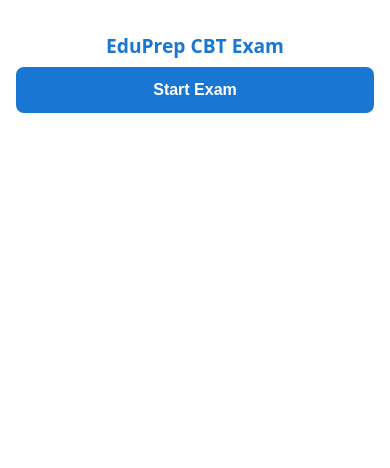
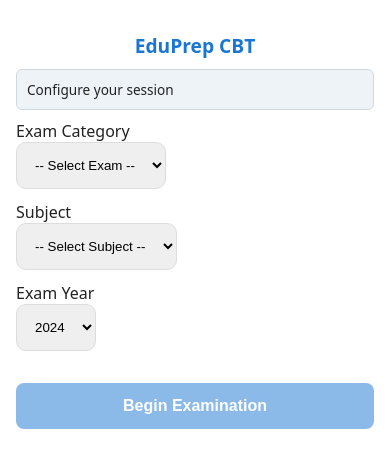
Before and after one commit to majibrin/eduprepng-cbt, a React app in the folder frontend/: page / in a window 390 px wide. Shown: the top 468 px of the page. Built offline with nearby package versions, Linux system fonts and the light colour scheme; the HTML template or start-up script is replaced by a standard one.

Commit message:
feat: implement exam selection flow and finalize mobile-first UI

```diff
--- a/frontend/src/App.jsx
+++ b/frontend/src/App.jsx
@@ -1,4 +1,4 @@
-import { useState } from "react";
+import { useState, useEffect } from "react";
 import "./App.css";
 
 import QuestionCard from "./components/QuestionCard";
@@ -17,64 +17,92 @@ function App() {
   const [submitted, setSubmitted] = useState(false);
   const [result, setResult] = useState(null);
   const [status, setStatus] = useState("");
+  const [loading, setLoading] = useState(false);
+
+  /* SELECTION STATE */
+  const [selection, setSelection] = useState({
+    examType: "",
+    subject: "",
+    year: "2024",
+  });
 
   /* TIMER */
   const timeLeft = useExamTimer(expiresAt, () => {
-    if (!submitted) submitExam();
+    if (!submitted && attemptId) submitExam();
   });
 
   const formatTime = (s) =>
     `${Math.floor(s / 60)}:${(s % 60).toString().padStart(2, "0")}`;
 
-  /* ================= API ================= */
+  /* ================= API LOGIC ================= */
 
-  const startExam = async () => {
-    const res = await examApi.startExam(1);
-    setAttemptId(res.data.attempt_id);
-    setExpiresAt(res.data.expires_at);
-    setStatus("Exam started");
-  };
+  const startExamFlow = async () => {
+    setLoading(true);
+    setStatus("Initializing Exam...");
+    try {
+      // 1. Create the Attempt on Backend
+      const startRes = await examApi.startExam({
+        exam_type: selection.examType,
+        subject: selection.subject,
+        year: selection.year
+      });
 
-  const loadQuestions = async () => {
-    const res = await examApi.loadQuestions(attemptId);
-    setQuestions(res.data);
+      const newAttemptId = startRes.data.attempt_id;
+      setAttemptId(newAttemptId);
+      setExpiresAt(startRes.data.expires_at);
+
+      // 2. Immediately Load Questions for that Attempt
+      const qRes = await examApi.loadQuestions(newAttemptId);
+      setQuestions(qRes.data);
       setCurrentIndex(0);
-    setStatus(`Loaded ${res.data.length} questions`);
+      setStatus("");
+    } catch (err) {
+      setStatus("Error: Could not start exam. Check backend connection.");
+      console.error(err);
+    } finally {
+      setLoading(false);
+    }
   };
 
   const selectAnswer = async (qid, option) => {
     if (submitted) return;
     setAnswers((prev) => ({ ...prev, [qid]: option }));
 
+    try {
       await examApi.submitAnswer({
         attempt: attemptId,
         question: qid,
         selected_option: option,
       });
+    } catch (err) {
+      console.error("Failed to sync answer with server");
+    }
   };
 
   const submitExam = async () => {
-    if (submitted) return;
+    if (submitted || !attemptId) return;
     setSubmitted(true);
+    setStatus("Submitting...");
 
+    try {
       const res = await examApi.submitExam(attemptId);
-
       const total = questions.length;
       const answered = Object.keys(answers).length;
       const correct = res.data.score;
-    const wrong = answered - correct;
-    const skipped = total - answered;
-    const percentage = Math.round((correct / total) * 100);
 
       setResult({
         score: correct,
         total,
         answered,
         correct,
-      wrong,
-      skipped,
-      percentage,
+        wrong: answered - correct,
+        skipped: total - answered,
+        percentage: Math.round((correct / total) * 100),
       });
+    } catch (err) {
+      setStatus("Error submitting exam.");
+      setSubmitted(false);
+    }
   };
 
   const restartExam = () => {
@@ -86,11 +114,11 @@ function App() {
     setSubmitted(false);
     setResult(null);
     setStatus("");
+    setSelection({ examType: "", subject: "", year: "2024" });
   };
 
-  const currentQuestion = questions[currentIndex];
+  /* ================= RENDER LOGIC ================= */
 
-  /* ================= RESULT PAGE ================= */
   if (result) {
     return (
       <div className="result-page">
@@ -99,36 +127,80 @@ function App() {
     );
   }
 
-  /* ================= EXAM PAGE ================= */
   return (
     <div className="app-container">
-      <h2 className="exam-title">EduPrep CBT Exam</h2>
+      <h2 className="exam-title">EduPrep CBT</h2>
 
+      {/* 1. SETUP SCREEN (When no attempt exists) */}
+      {!attemptId && (
+        <div className="setup-container">
+          <div className="status">Configure your session</div>
+
+          <div className="setup-form">
+            <label>Exam Category</label>
+            <select
+              className="option"
+              value={selection.examType}
+              onChange={(e) => setSelection({...selection, examType: e.target.value})}
+            >
+              <option value="">-- Select Exam --</option>
+              <option value="JAMB">JAMB (UTME)</option>
+              <option value="WAEC">WAEC (SSCE)</option>
+              <option value="POST-UTME">Post-UTME</option>
+            </select>
+
+            <label>Subject</label>
+            <select
+              className="option"
+              value={selection.subject}
+              onChange={(e) => setSelection({...selection, subject: e.target.value})}
+            >
+              <option value="">-- Select Subject --</option>
+              <option value="English">Use of English</option>
+              <option value="Mathematics">Mathematics</option>
+              <option value="Physics">Physics</option>
+              <option value="Biology">Biology</option>
+            </select>
+
+            <label>Exam Year</label>
+            <select
+              className="option"
+              value={selection.year}
+              onChange={(e) => setSelection({...selection, year: e.target.value})}
+            >
+              <option value="2024">2024</option>
+              <option value="2023">2023</option>
+              <option value="2022">2022</option>
+            </select>
+
+            <button
+              className="primary-btn"
+              style={{marginTop: '20px'}}
+              onClick={startExamFlow}
+              disabled={!selection.examType || !selection.subject || loading}
+            >
+              {loading ? "Starting..." : "Begin Examination"}
+            </button>
+          </div>
+        </div>
+      )}
+
+      {/* 2. EXAM INTERFACE */}
+      {attemptId && (
+        <>
           {timeLeft !== null && (
-        <div className={`timer ${timeLeft < 30 ? "danger" : ""}`}>
+            <div className={`timer ${timeLeft < 60 ? "danger" : ""}`}>
               ⏱ {formatTime(timeLeft)}
             </div>
           )}
 
           {status && <div className="status">{status}</div>}
 
-      {!attemptId && (
-        <button className="primary-btn" onClick={startExam}>
-          Start Exam
-        </button>
-      )}
-
-      {attemptId && questions.length === 0 && (
-        <button className="primary-btn" onClick={loadQuestions}>
-          Load Questions
-        </button>
-      )}
-
-      {currentQuestion && (
+          {questions.length > 0 && (
             <>
               <QuestionCard
-            question={currentQuestion}
-            selectedOption={answers[currentQuestion.id]}
+                question={questions[currentIndex]}
+                selectedOption={answers[questions[currentIndex].id]}
                 onSelect={selectAnswer}
                 disabled={submitted}
                 index={currentIndex}
@@ -145,6 +217,8 @@ function App() {
               />
             </>
           )}
+        </>
+      )}
     </div>
   );
 }
```
Lines whose indentation alone changed are shown as unchanged.
